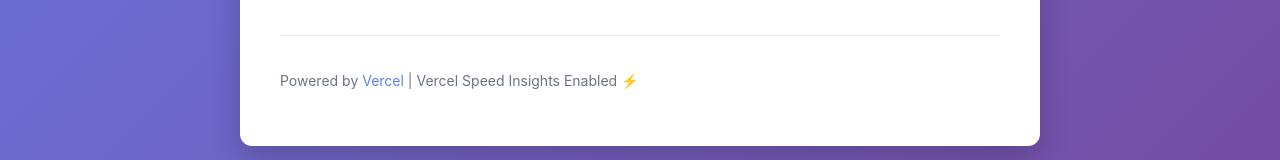
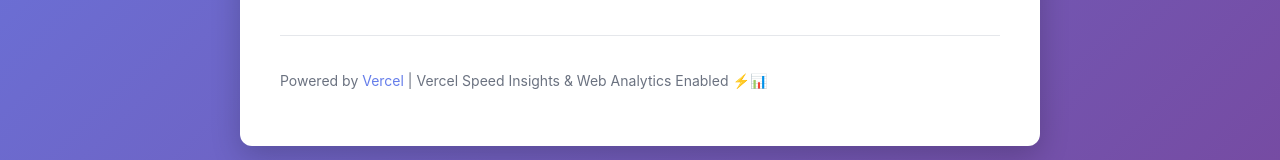
Before and after one commit to BRENO379/sabioadv-webhook, a website: page public/index.html in a window 1280 px wide. Shown: the part 696-856 px from the top of the page. Drawn offline with Linux system fonts and the light colour scheme.

Commit message:
Install Vercel Web Analytics
## Vercel Web Analytics Installation

Successfully installed and configured Vercel Web Analytics for the sabioadv-webhook project.

### Changes Made:

1. **Installed @vercel/analytics package** (v2.0.1)
   - Added to package.json dependencies
   - Updated pnpm-lock.yaml with the new package

2. **Modified public/index.html**
   - Added Vercel Analytics script tag: `<script defer src="/_vercel/insights/script.js"></script>`
   - Placed it in the `<head>` section right after the existing Speed Insights script
   - Updated footer text to reflect both Speed Insights and Web Analytics are enabled

### Implementation Details:

This project is a Vercel serverless webhook receiver with a vanilla HTML/JavaScript frontend (not a framework-based app like Next.js or React). According to the latest Vercel Analytics documentation (fetched from https://vercel.com/docs/analytics/quickstart), for vanilla HTML projects, the Analytics integration requires adding the script tag to the HTML file.

The script tag uses the Vercel-hosted path `/_vercel/insights/script.js` which is automatically served by Vercel when the @vercel/analytics package is installed and the project is deployed.

### Files Modified:
- `package.json` - Added @vercel/analytics dependency
- `pnpm-lock.yaml` - Updated with new package resolution
- `public/index.html` - Added Analytics script and updated footer text

### Verification:
- JavaScript syntax validated successfully
- Package installed correctly using pnpm
- Lock file updated properly
- HTML structure preserved with minimal changes

### Next Steps:
Once deployed to Vercel, the Analytics will automatically start tracking page views. You can:
1. Enable Web Analytics in your Vercel dashboard
2. View analytics data at vercel.com/analytics
3. Verify the script loads by checking the Network tab in browser dev tools for requests to `/_vercel/insights/script.js`

Co-authored-by: Vercel <vercel[bot]@users.noreply.github.com>

```diff
--- a/package.json
+++ b/package.json
@@ -4,6 +4,7 @@
     "private": true,
     "type": "module",
     "dependencies": {
+        "@vercel/analytics": "^2.0.1",
         "@vercel/speed-insights": "^2.0.0"
     }
 }
--- a/public/index.html
+++ b/public/index.html
@@ -8,6 +8,7 @@
         window.si = window.si || function () { (window.siq = window.siq || []).push(arguments); };
     </script>
     <script defer src="/_vercel/speed-insights/script.js"></script>
+    <script defer src="/_vercel/insights/script.js"></script>
     <style>
         body {
             font-family: -apple-system, BlinkMacSystemFont, 'Segoe UI', Roboto, Oxygen, Ubuntu, Cantarell, sans-serif;
@@ -96,7 +97,7 @@
         </ul>
 
         <div class="footer">
-            <p>Powered by <a href="https://vercel.com" target="_blank" rel="noopener">Vercel</a> | Vercel Speed Insights Enabled ⚡</p>
+            <p>Powered by <a href="https://vercel.com" target="_blank" rel="noopener">Vercel</a> | Vercel Speed Insights & Web Analytics Enabled ⚡📊</p>
         </div>
     </div>
 
```
Also changed, not shown: pnpm-lock.yaml.
